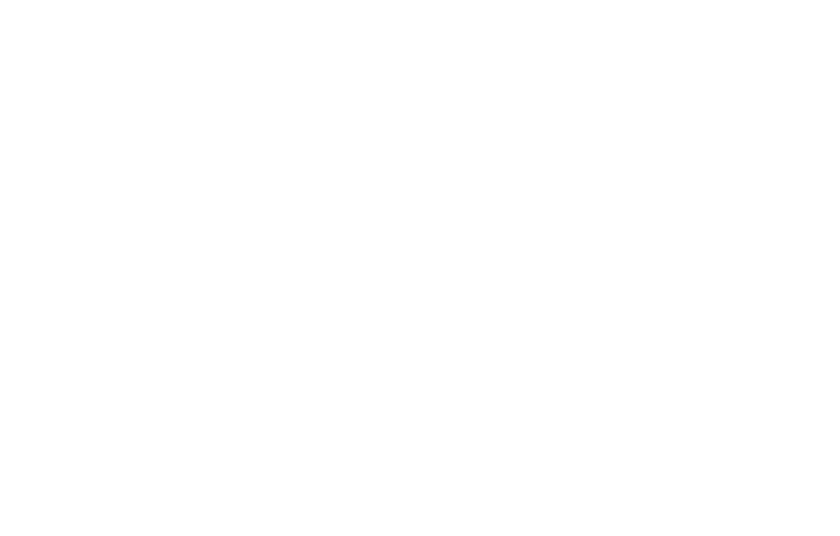
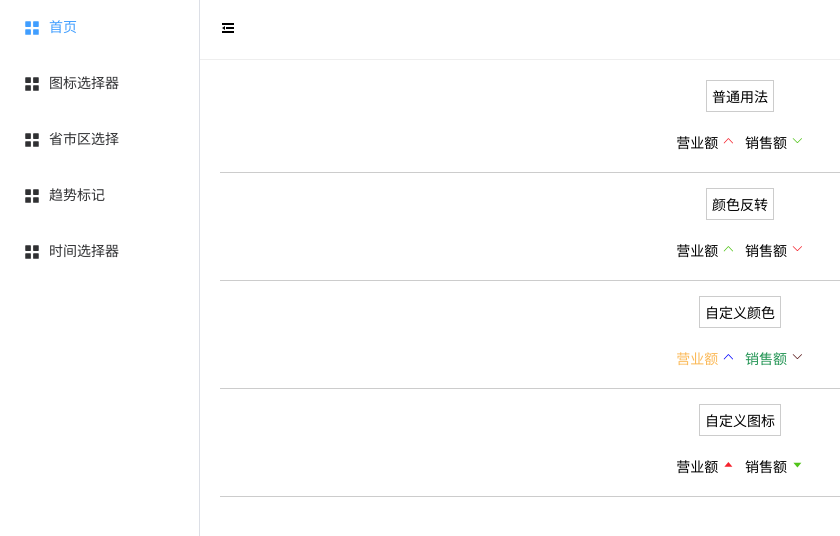
Before and after one commit to duanStar/m-element-components, a Vue app: page /trend in a window 1280 px wide. Before the commit this address had no page. Shown: the top 536 px of the page, without its empty margins (0-840 px from the left). Built offline with nearby package versions, Linux system fonts and the light colour scheme.

Commit message:
feat(*): 添加趋势组件

```diff
--- a/src/components/index.ts
+++ b/src/components/index.ts
@@ -1,8 +1,9 @@
 import { App } from "vue";
 import chooseArea from "./chooseArea";
 import chooseIcon from "./chooseIcon";
+import trend from "./trend";
 
-const components = [chooseArea, chooseIcon];
+const components = [chooseArea, chooseIcon, trend];
 
 export default {
   install(app: App) {
--- /dev/null
+++ b/src/components/trend/index.ts
@@ -0,0 +1,8 @@
+import { App } from "vue";
+import Trend from "./src/index.vue";
+
+export default {
+  install(app: App) {
+    app.component("m-trend", Trend);
+  },
+};
--- /dev/null
+++ b/src/components/trend/src/index.vue
@@ -0,0 +1,99 @@
+<template>
+  <div class="trend">
+    <div class="text" :style="{ color: textColor }">
+      <slot v-if="slots.default"></slot>
+      {{ (!slots.default && text) || "" }}
+    </div>
+    <div class="icon">
+      <component
+        :is="`el-icon${toLine(activeIcon)}`"
+        :style="{ color: iconColor }"
+      ></component>
+    </div>
+  </div>
+</template>
+
+<script setup lang="ts">
+import { toLine } from "@/utils";
+import { useSlots, computed } from "vue";
+const {
+  type,
+  text,
+  upIconColor,
+  downIconColor,
+  reverseColor,
+  upTextColor,
+  downTextColor,
+  upIcon,
+  downIcon,
+} = defineProps({
+  type: {
+    type: String,
+    default: "up",
+  },
+  text: {
+    type: String,
+    default: "文字",
+  },
+  upIcon: {
+    type: String,
+    default: "ArrowUp",
+  },
+  downIcon: {
+    type: String,
+    default: "ArrowDown",
+  },
+  upIconColor: {
+    type: String,
+    default: "#f5222d",
+  },
+  downIconColor: {
+    type: String,
+    default: "#52c41a",
+  },
+  reverseColor: {
+    type: Boolean,
+    default: false,
+  },
+  upTextColor: {
+    type: String,
+    default: "#000",
+  },
+  downTextColor: {
+    type: String,
+    default: "#000",
+  },
+});
+
+const slots = useSlots();
+
+const textColor = computed(() => {
+  return type === "up" ? upTextColor : downTextColor;
+});
+const iconColor = computed(() => {
+  if (reverseColor) {
+    return type === "up" ? "#52c41a" : "#f5222d";
+  }
+  return type === "up" ? upIconColor : downIconColor;
+});
+const activeIcon = computed(() => {
+  return type === "up" ? upIcon : downIcon;
+});
+</script>
+
+<style scoped lang="scss">
+.trend {
+  display: flex;
+  align-items: center;
+  .text {
+    font-size: 14px;
+    margin-right: 4px;
+  }
+  .icon {
+    svg {
+      width: 0.8em;
+      height: 0.8em;
+    }
+  }
+}
+</style>
--- a/src/router/index.ts
+++ b/src/router/index.ts
@@ -19,6 +19,10 @@
         path: "/chooseArea",
         component: () => import("@/views/chooseArea/index.vue"),
       },
+      {
+        path: "/trend",
+        component: () => import("@/views/trend/index.vue"),
+      },
     ],
   },
 ];
--- /dev/null
+++ b/src/views/trend/index.vue
@@ -0,0 +1,74 @@
+<template>
+  <div>
+    <div class="section">
+      <div class="title">
+        <span>普通用法</span>
+      </div>
+      <div class="flex">
+        <m-trend text="营业额"></m-trend>
+        <m-trend text="销售额" type="down"></m-trend>
+      </div>
+    </div>
+    <div class="section">
+      <div class="title">
+        <span>颜色反转</span>
+      </div>
+      <div class="flex">
+        <m-trend text="营业额" reverseColor></m-trend>
+        <m-trend text="销售额" type="down" reverseColor></m-trend>
+      </div>
+    </div>
+    <div class="section">
+      <div class="title">
+        <span>自定义颜色</span>
+      </div>
+      <div class="flex">
+        <m-trend
+          text="营业额"
+          upIconColor="#00f"
+          upTextColor="#fbb957"
+        ></m-trend>
+        <m-trend
+          text="销售额"
+          type="down"
+          downIconColor="#5a191b"
+          downTextColor="#229453"
+        ></m-trend>
+      </div>
+    </div>
+    <div class="section">
+      <div class="title">
+        <span>自定义图标</span>
+      </div>
+      <div class="flex">
+        <m-trend text="营业额" upIcon="CaretTop"></m-trend>
+        <m-trend text="销售额" type="down" downIcon="CaretBottom"></m-trend>
+      </div>
+    </div>
+  </div>
+</template>
+
+<script setup lang="ts"></script>
+
+<style scoped lang="scss">
+.section {
+  border-bottom: 1px solid #ccc;
+  margin-bottom: 15px;
+  .title {
+    display: flex;
+    justify-content: center;
+    span {
+      font-size: 14px;
+      padding: 5px;
+      border: 1px solid #ccc;
+    }
+  }
+  .flex {
+    display: flex;
+    align-items: center;
+    justify-content: center;
+    column-gap: 10px;
+    margin: 20px 0;
+  }
+}
+</style>
```
